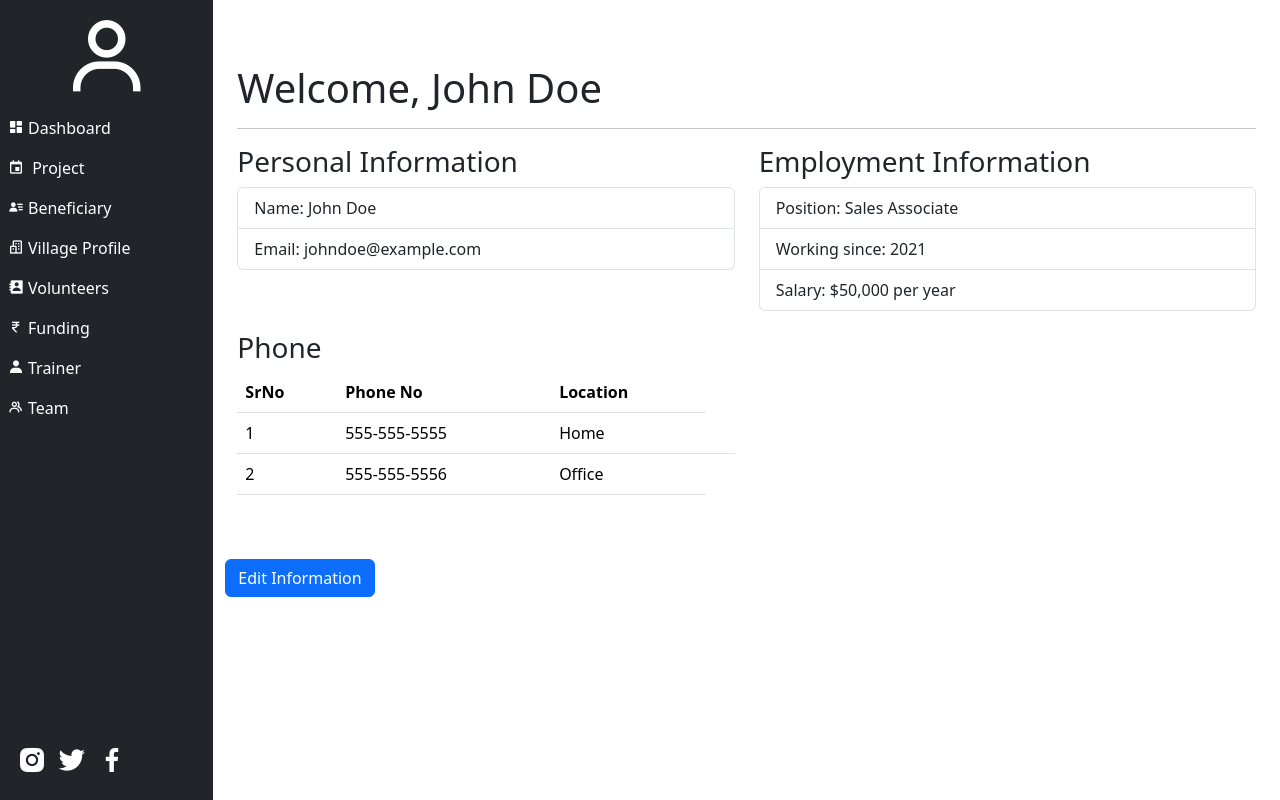
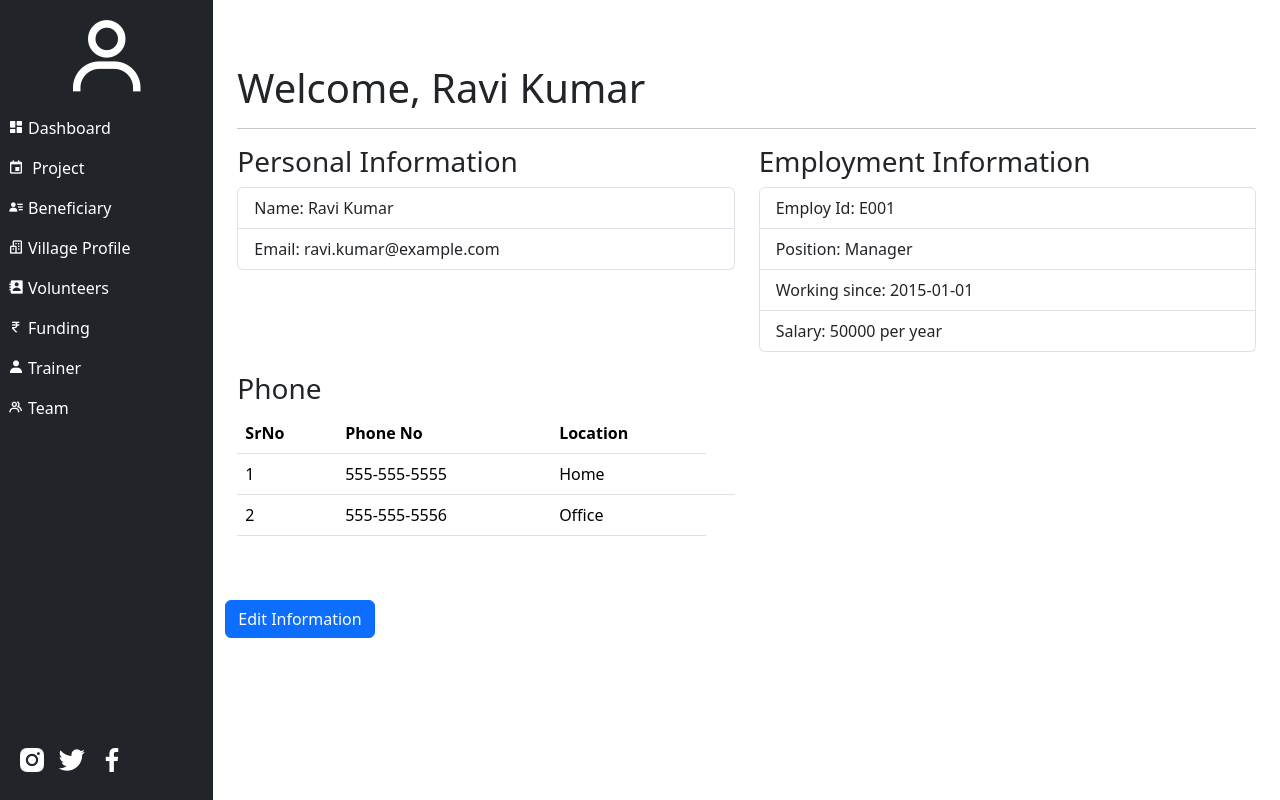
Before and after one commit to chirag-25/Neev-webapplication, a Flask app: page /admin/user_profile.html in a window 1280 px wide. Run offline with Flask 2, Linux system fonts and the light colour scheme; data comes from the database, SQL or seed files in the repository; some libraries are stand-ins or nearby versions.

Commit message:
user profile added

```diff
--- a/app/app.py
+++ b/app/app.py
@@ -1,7 +1,7 @@
 from flask import Flask, render_template, request, redirect
 from flask_mysqldb import MySQL
 import yaml
-
+import datetime
 app = Flask(__name__)
 
 # Configure the database
@@ -20,28 +20,69 @@ def home():
     # return render_template("admin/volunteers.html")
 
 
+temp_id = 'E001'
+
 @app.route("/login", methods=['GET', 'POST'])
 def login():
     if (request.method == 'POST'):
+        print(f"in login")
         employee_form = request.form
         print(employee_form)
-        return render_template("admin/projects.html")
+        id = "E002"
+        cur = mysql.connection.cursor()
+        result_value = cur.execute(f"SELECT * FROM Teams WHERE employee_id = \'{id}\'")
+        if result_value ==0:
+            print("no user")
+            return redirect("/admin/login.html")
+        global temp_id
+        temp_id = id
+        print(f"tmp id: {temp_id}")
+        return redirect("/admin/user_profile.html")
     return render_template("admin/login.html")
     # return render_template("admin/login.html")
 
 
-@app.route("/admin/dashboard_request.html", methods=['POST', 'GET'])
+@app.route("/admin/dashboard_   request.html", methods=['POST', 'GET'])
 def dashboard_request():
     return render_template("admin/dashboard_request.html")
 
 @app.route("/admin/user_profile.html", methods=['POST', 'GET'])
 def user_profile():
-    return render_template("admin/user_profile.html")
+    print(f'in user profile')
+    cur = mysql.connection.cursor()
+    result_value = cur.execute(f"SELECT * FROM Teams where employee_id = \'{temp_id}\'")
+    profileDetails = []
+    if result_value == 1:
+        user = cur.fetchall()[0]
+        user_profile = {
+            'employ_id': user[0],
+            'name' : user[1],
+            'email_id': user[2],
+            'salary': user[3],
+            'position': user[4],
+            'join_date': user[5],
+            'leave_date': user[6],
+            'reason': user[7]
+            }
+        profileDetails.append(user_profile)
 
 
-@app.route("/admin")
-def admin():
-    return render_template("admin/dashboard.html")
+    if (request.method == 'POST'):
+        if request.form['signal'] == 'edit':
+            print("edit of profile")
+            username = request.form['username']
+            email = request.form['email']
+            employ_id = temp_id
+            edit_query = f"UPDATE Teams SET name = \'{username}\', email_id = \'{email}\' WHERE employee_id = \'{employ_id}\'"
+            print(f"edit query: {edit_query}")
+            exec_query = cur.execute(edit_query)
+            mysql.connection.commit()
+            pass
+
+        return redirect("/admin/user_profile.html")
+        pass
+    return render_template("admin/user_profile.html", profileDetails=profileDetails)
+
 
 
 @app.route("/admin/funding", methods=['POST', 'GET'])
@@ -1005,7 +1046,6 @@ def user():
 
         calculate_age = cur.execute(calculate_age_query)
         calculate_age = cur.fetchall()
-
         extract_village = cur.execute(extract_village_query)
         extract_village = cur.fetchall()
 
--- a/app/templates/admin/user_profile.html
+++ b/app/templates/admin/user_profile.html
@@ -2,22 +2,25 @@
 {% block content %}
 <div>
     <div class="container my-5">
-        <h1>Welcome, John Doe</h1>
+      {% for user in profileDetails %}
+        <h1>Welcome, {{user['name']}} </h1>
         <hr>
         <div class="row">
           <div class="col-md-6">
             <h3>Personal Information</h3>
             <ul class="list-group">
-              <li class="list-group-item">Name: <span id="user_name">John Doe</span> </li>
-              <li class="list-group-item">Email: <span id="user_email">johndoe@example.com </span></li>
+              <li class="list-group-item">Name: <span id="user_name">{{user['name']}} </span> </li>
+
+              <li class="list-group-item">Email: <span id="user_email"> {{user['email_id']}} </span></li>
             </ul>
           </div>
           <div class="col-md-6">
             <h3>Employment Information</h3>
             <ul class="list-group">
-              <li class="list-group-item">Position: Sales Associate</li>
-              <li class="list-group-item">Working since: 2021</li>
-              <li class="list-group-item">Salary: $50,000 per year</li>
+              <li class="list-group-item">Employ Id: <span id="user_employ_id"> {{user['employ_id']}} </span></li>
+              <li class="list-group-item">Position: <span> {{user['position']}} </span></li>
+              <li class="list-group-item">Working since: {{user['join_date']}} </li>
+              <li class="list-group-item">Salary: <span> {{user['salary']}} </span> per year</li>
             </ul>
           </div>
           <!-- phone table -->
@@ -51,6 +54,7 @@
 
             </div>
           </div>
+          {% endfor %}
           <div>
             <button type="button" class="btn btn-primary btn  " data-toggle="modal" data-target="#editModal"
             onclick="edit(this)">
@@ -71,16 +75,21 @@
                 <div class="modal-body">
                     <form name="editedDetails" method="POST">
                         <input type="hidden" value="edit" name="signal"/>
+                        <!-- employ id -->
+                        <div class="form-group my-1">
+                            <label for="employ_id_edit">Employ Id</label>
+                            <input type="text" class="form-control" id="employ_id_edit" name="employ_id" required readonly />
+                        </div>
                         <!-- email -->
                         <div class="form-group my-1">
                             <label for="email_edit">Email</label>
-                            <input type="email" class="form-control" id="email_edit" name="email" required readonly />
+                            <input type="email" class="form-control" id="email_edit" name="email" required  />
                         </div>
 
                         <!--  name -->
                         <div class="form- my-1">
                             <label for="username_edit">Name</label>
-                            <input type="text" class="form-control" id="username_edit" name="username" required />
+                            <input type="text" class="form-control" id="username_edit" name="username"  />
                         </div>
 
                         <!-- phone -->
@@ -104,6 +113,25 @@
             </div>
         </div>
     </div>
+</div>
 
-</div>
+<script>
+ function edit(e) {
+    let p = e.parentNode.parentNode;
+    let username = p.querySelector("span[id='user_name']").innerHTML;
+    let email = p.querySelector("span[id='user_email']").innerHTML;
+    console.log(username, email);
+    let employ_id = p.querySelector("span[id='user_employ_id']").innerHTML;
+
+    console.log(username, email, employ_id);
+
+    let form = document.querySelector("form[name='editedDetails']");
+
+    form.querySelector("input[name='username']").value = username;
+    form.querySelector("input[name='employ_id']").value = employ_id;
+    form.querySelector("input[name='email']").value = email;
+  }
+
+</script>
+
 {% endblock content %}
--- a/db.yaml
+++ b/db.yaml
@@ -2,4 +2,4 @@ mysql_host: 'localhost'
 mysql_user: 'root'
 # Enter your password in field below
 mysql_password: 'chirag'
-mysql_db: 'NEEV2'
+mysql_db: 'NEEV'
```
Lines whose indentation alone changed are shown as unchanged.
